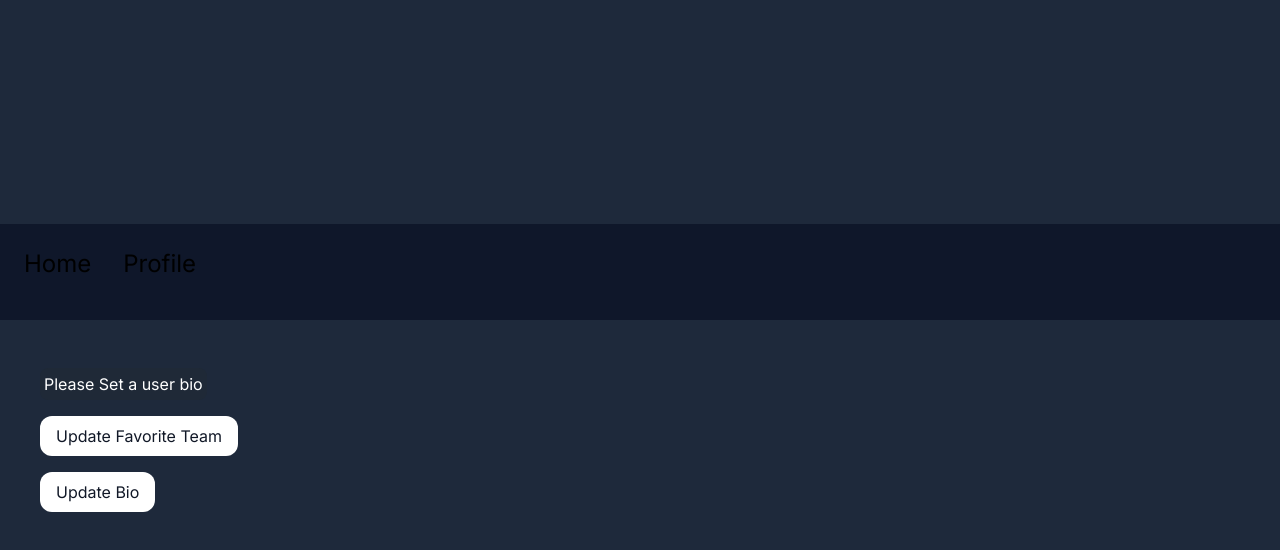
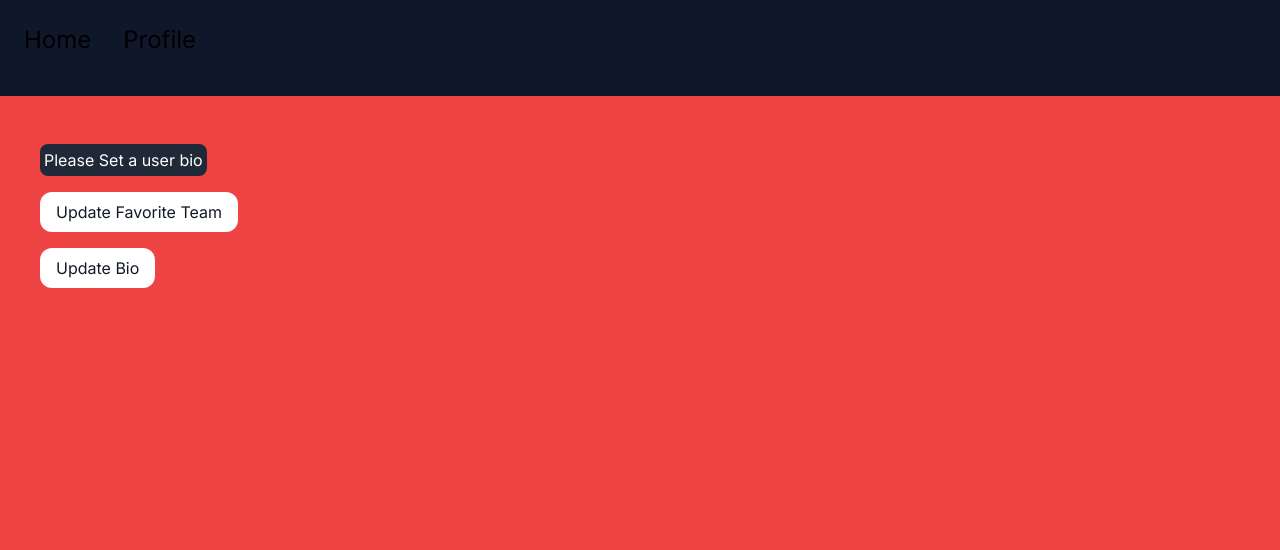
Before and after one commit to jtoomay/pick_em, a Next.js app: page /profile in a window 1280 px wide. Shown: the top 550 px of the page. Built offline with nearby package versions, Linux system fonts and the light colour scheme; no server answers.

Commit message:
Layout Changes, Test this out

```diff
--- a/app/(root)/(home)/page.tsx
+++ b/app/(root)/(home)/page.tsx
@@ -19,4 +19,4 @@ export default async function Home({ searchParams }: any) {
   )
 }
 
-const Wrapper = `h-full w-full flex flex-col px-[var(--padding)] pt-[var(--padding)]`
+const Wrapper = `w-full flex flex-col px-[var(--padding)] pt-[var(--padding)] bg-green-500 pb-40`
--- a/app/(root)/layout.tsx
+++ b/app/(root)/layout.tsx
@@ -10,4 +10,4 @@ export default function layout({ children }: { children: React.ReactNode }) {
   )
 }
 
-const Wrapper = `flex flex-col h-full w-full`
+const Wrapper = `flex flex-col h-full w-full flex-1 `
--- a/app/(root)/profile/page.tsx
+++ b/app/(root)/profile/page.tsx
@@ -13,7 +13,7 @@ export default async function Profile() {
   const user = await getUser()
 
   return (
-    <div className="flex flex-col gap-4 w-full h-full p-10">
+    <div className="flex flex-col gap-4 w-full  bg-red-500 p-10">
       <ProfileCard favoriteTeam={user.favoriteTeam} userBio={user.bio} />
       <FavoriteTeam defaultTeam={user.favoriteTeam} />
       <Bio userBio={user.bio} />
--- a/app/globals.css
+++ b/app/globals.css
@@ -30,3 +30,8 @@ body,
   box-sizing: border-box;
   min-height: 100dvh;
 }
+
+#RootLayout > div:nth-child(2) {
+  height: 0;
+  flex: 1;
+}
--- a/app/layout.tsx
+++ b/app/layout.tsx
@@ -29,4 +29,4 @@ export default function RootLayout({ children }: { children: React.ReactNode })
   )
 }
 
-const WrapperStyles = `bg-slate-800 pb-[var(--padding)] min-h-screen flex flex-col items-center justify-center`
+const WrapperStyles = `bg-slate-800 flex flex-col items-center justify-center  `
```
